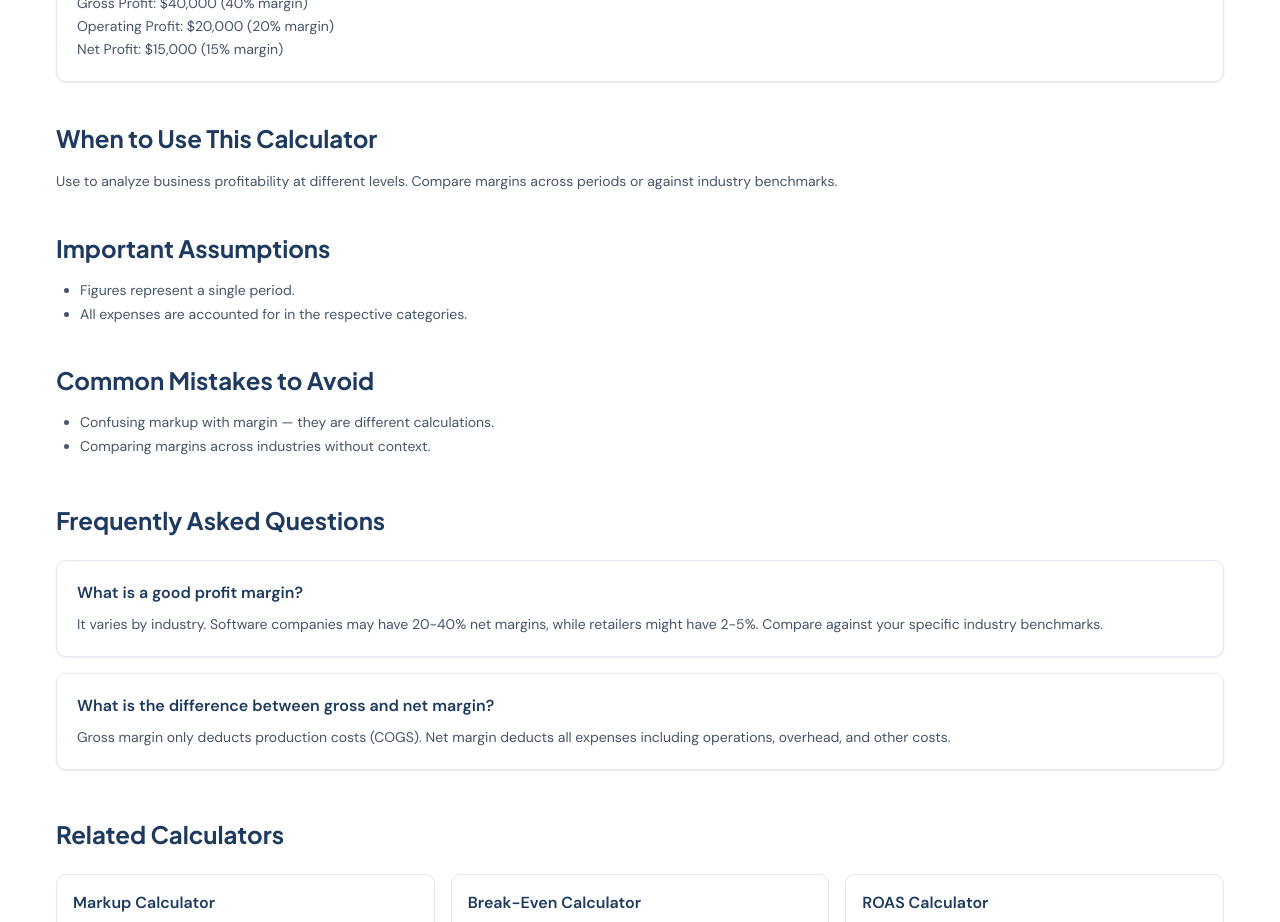
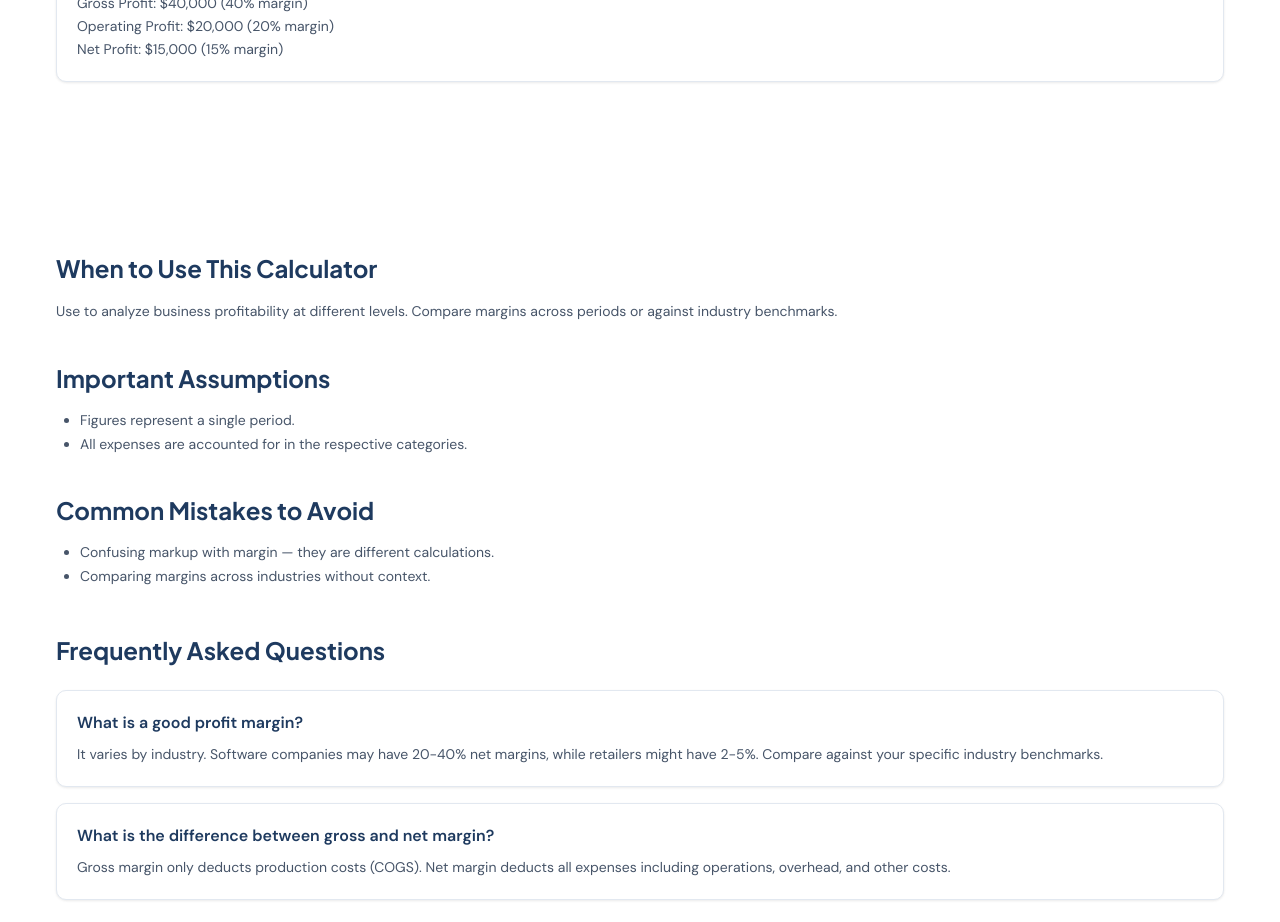
Before and after one commit to financialmoneytools-tech/moneytools-financial-calculators, a Next.js app: page /business/profit-margin-calculator in a window 1280 px wide. Shown: the part 1140-2062 px from the top of the page. Built offline with nearby package versions, Linux system fonts and the light colour scheme; no server answers.

Commit message:
fix: add AdSense slots to calculator pages

```diff
--- a/app/[category]/page.tsx
+++ b/app/[category]/page.tsx
@@ -3,6 +3,7 @@ import Link from 'next/link';
 import { ArrowRight } from 'lucide-react';
 import { categories, getCalculatorsByCategory, getCategoryBySlug, type CalculatorEntry } from '@/data/registry';
 import { BreadcrumbNav } from '@/components/layout/breadcrumb-nav';
+import { AdSlot } from '@/components/ad-slot';
 import type { Metadata } from 'next';
 
 export function generateStaticParams() {
@@ -51,6 +52,9 @@ export default function CategoryPage({ params }: { params: { category: string }
         ))}
       </div>
 
+      {/* In-content ad */}
+      <AdSlot format="leaderboard" className="mb-12" />
+
       {/* Which calculator guidance */}
       <div className="rounded-xl bg-[#f7fafc] border border-slate-200 p-6 mb-12" style={{ boxShadow: 'var(--shadow-sm)' }}>
         <h2 className="text-lg font-semibold text-[#1e3a5f] mb-3">Which calculator should I use?</h2>
--- a/components/calculators/calculator-page-wrapper.tsx
+++ b/components/calculators/calculator-page-wrapper.tsx
@@ -1,6 +1,7 @@
 import { BreadcrumbNav } from '@/components/layout/breadcrumb-nav';
 import { FaqSection } from '@/components/calculators/faq-section';
 import { RelatedCalculators } from '@/components/calculators/related-calculators';
+import { AdSlot } from '@/components/ad-slot';
 import { getCalculatorBySlug, getRelatedCalculators, getCategoryBySlug } from '@/data/registry';
 import { breadcrumbJsonLd, faqJsonLd, softwareApplicationJsonLd } from '@/lib/seo/structured-data';
 import Link from 'next/link';
@@ -86,6 +87,9 @@ export function CalculatorPageWrapper({
         </div>
       </section>
 
+      {/* In-content ad */}
+      <AdSlot format="leaderboard" className="mt-10" />
+
       {/* When to use */}
       <section className="mt-10">
         <h2 className="text-2xl font-display font-bold text-[#1e3a5f] mb-4">When to Use This Calculator</h2>
```
